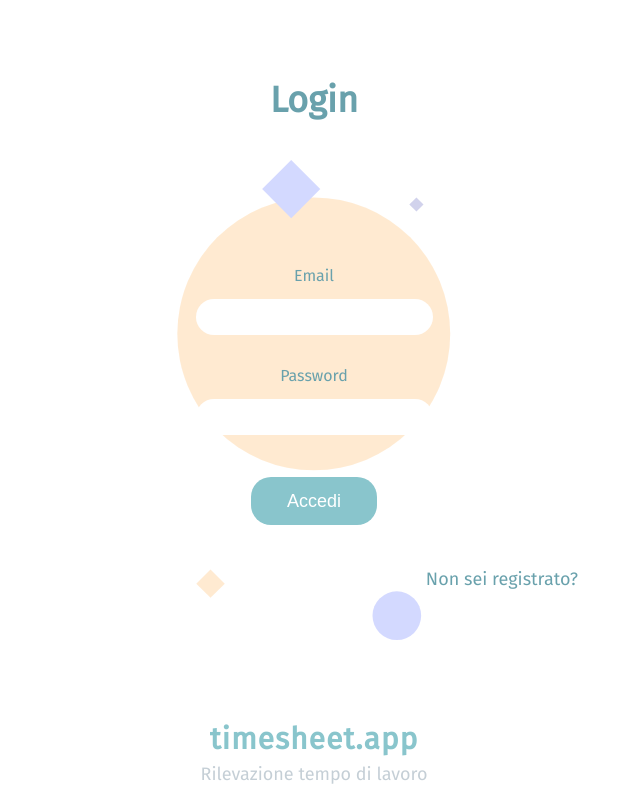
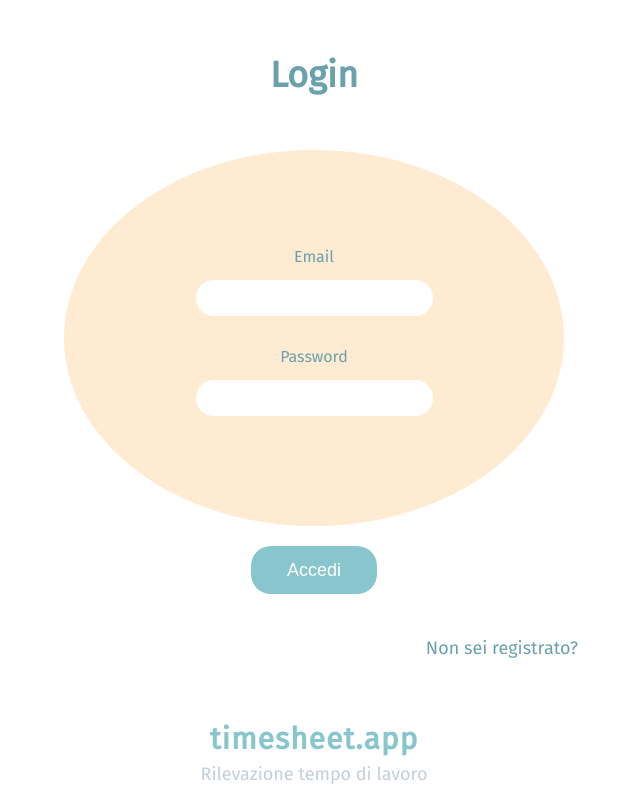
Before and after one commit to marilari88/ore-lavorate-frontend, a React (Create React App) app: page /login in a window 1280 px wide. Shown: the whole page, without its empty margins (326-966 px from the left). Built offline with nearby package versions, Linux system fonts and the light colour scheme; no server answers.

Commit message:
Migliorato il posizionamento degli elemente della pagina splashscreen

```diff
--- a/src/App.scss
+++ b/src/App.scss
@@ -150,23 +150,30 @@ html {
     .splashscreen {
       height: 100%;
       width: 100%;
-      background: url("./asset/splashscreen.svg") white;
-      background-repeat: no-repeat;
-      background-position: center center;
-      background-size: 60% 60%;
+      background: white;
+      display: flex;
+      flex-direction: column;
+
+      .immagineSplashscreen {
+        flex: 1;
+        margin: auto;
+        display: flex;
+        justify-content: center;
+        align-items: center;
+
+        img {
+          width: 75%;
+          height: auto;
+        }
+      }
 
       .loader {
-        position: absolute;
-        bottom: 120px;
-        width: 100%;
         display: flex;
         align-items: center;
         justify-content: center;
       }
 
       .footer {
-        position: absolute;
-        bottom: 10px;
         width: 100%;
         height: 80px;
         .nomeApp {
@@ -190,10 +197,7 @@ html {
     .loginPage {
       height: 100%;
       width: 100%;
-      background: url("./asset/sfondo_login.svg") white;
-      background-repeat: no-repeat;
-      background-position: center center;
-      background-size: 60% 60%;
+      background: white;
 
       .contenitoreLogin {
         max-width: 600px;
@@ -201,6 +205,7 @@ html {
         height: 100%;
         display: flex;
         flex-direction: column;
+        align-items: center;
 
         h1 {
           color: $colore-secondario;
@@ -215,14 +220,18 @@ html {
         }
 
         .formLogin {
-          flex: 1;
-          width: 100%;
-          margin: auto;
+          width: 500px;
+          height: 500px;
+          margin-top: auto;
+          margin-bottom: auto;
           display: flex;
           flex-direction: column;
           justify-content: center;
           align-items: center;
           box-sizing: border-box;
+          border-radius: 50%;
+          background-color: $colore-principale;
+          background: #ff9b2133;
           .rigaForm {
             display: flex;
             flex-direction: column;
@@ -248,8 +257,9 @@ html {
               }
             }
           }
+        }
         .submitForm {
-            margin: 20px 0;
+          margin: 20px auto;
           background-color: $colore-principale;
           color: white;
           padding: 0.75rem 2rem;
@@ -283,7 +293,6 @@ html {
             text-decoration: underline;
           }
         }
-        }
         .footer {
           padding-bottom: 10px;
           width: 100%;
--- a/src/components/pages/Login.js
+++ b/src/components/pages/Login.js
@@ -61,12 +61,12 @@ function Login(props) {
               onChange={(e) => setPassword(e.target.value)}
             />
           </div>
-          <input type="submit" className="submitForm" value="Accedi" />
-          <Link to="/register" className="linkForm">
-            Non sei registrato?
-          </Link>
-          <div className="messaggioForm">{message}</div>
         </form>
+        <input type="submit" className="submitForm" value="Accedi" />
+        <Link to="/register" className="linkForm">
+          Non sei registrato?
+        </Link>
+        <div className="messaggioForm">{message}</div>
         <div className="footer">
           <div className="nomeApp">timesheet.app</div>
           <div className="descrizioneApp">Rilevazione tempo di lavoro</div>
--- a/src/components/pages/Splashscreen.js
+++ b/src/components/pages/Splashscreen.js
@@ -1,14 +1,19 @@
 import React from "react";
 import Loader from "react-loader-spinner";
+
+import SplashscreenImage from "../../asset/splashscreen.svg";
 
 export default function Splashscreen() {
   return (
     <div className="splashscreen">
+      <div className="immagineSplashscreen">
+        <img src={SplashscreenImage} alt="timesheet.app" />
+      </div>
       <Loader
-        type="Watch"
+        type="ThreeDots"
         color="#89c5cc"
-        height={50}
-        width={50}
+        height={40}
+        width={40}
         className="loader"
       />
       <div className="footer">
```
Lines whose indentation alone changed are shown as unchanged.
